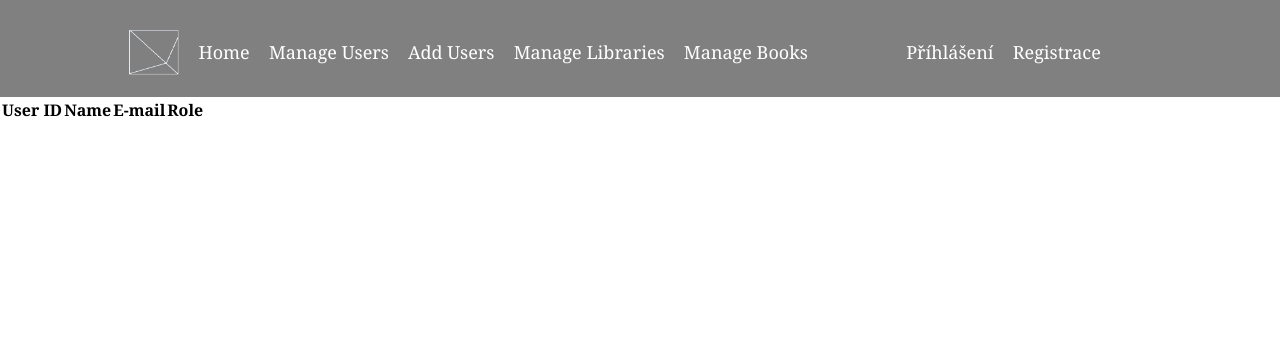
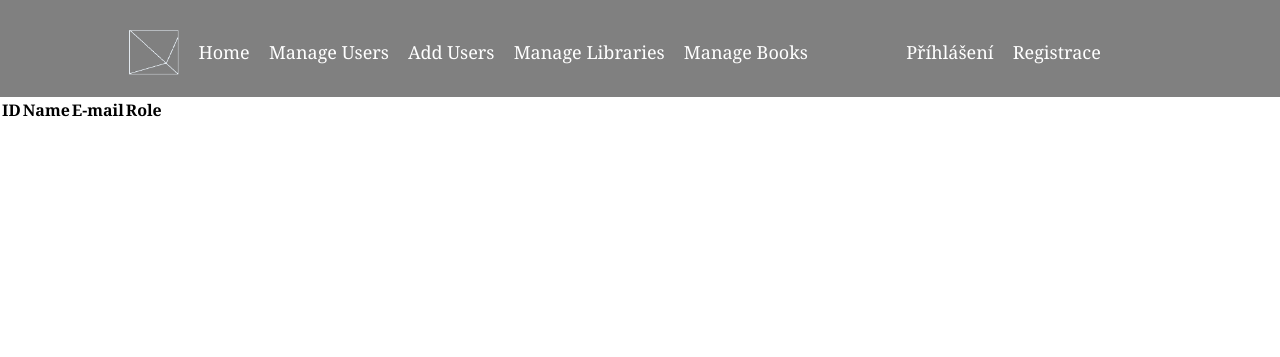
Before and after one commit to 20putalam/project_iis, a Flask app: template flasklib/templates/manageusers.html in a window 1280 px wide. Shown: the top 357 px of the page. Run offline with Flask 2, Linux system fonts and the light colour scheme; the template is opened without the code that fills it, so the values that code supplies are empty.

Commit message:
just id fix

```diff
--- a/flasklib/templates/manageusers.html
+++ b/flasklib/templates/manageusers.html
@@ -40,7 +40,7 @@
   <table id="user_table" class="table table-striped" data-filter-data="" data-filter-control="true">
     <thead class="thead-dark">
       <tr>
-        <th scope="col" data-field="pk" data-filter-control="input">User ID</th>
+        <th scope="col" data-field="pk" data-filter-control="input">ID</th>
         <th scope="col" data-field="fields.first_name">Name</th>
         <th scope="col" data-field="fields.email">E-mail</th>
         <th scope="col" data-field="fields.role" data-filter-control="input">Role</th>
```
